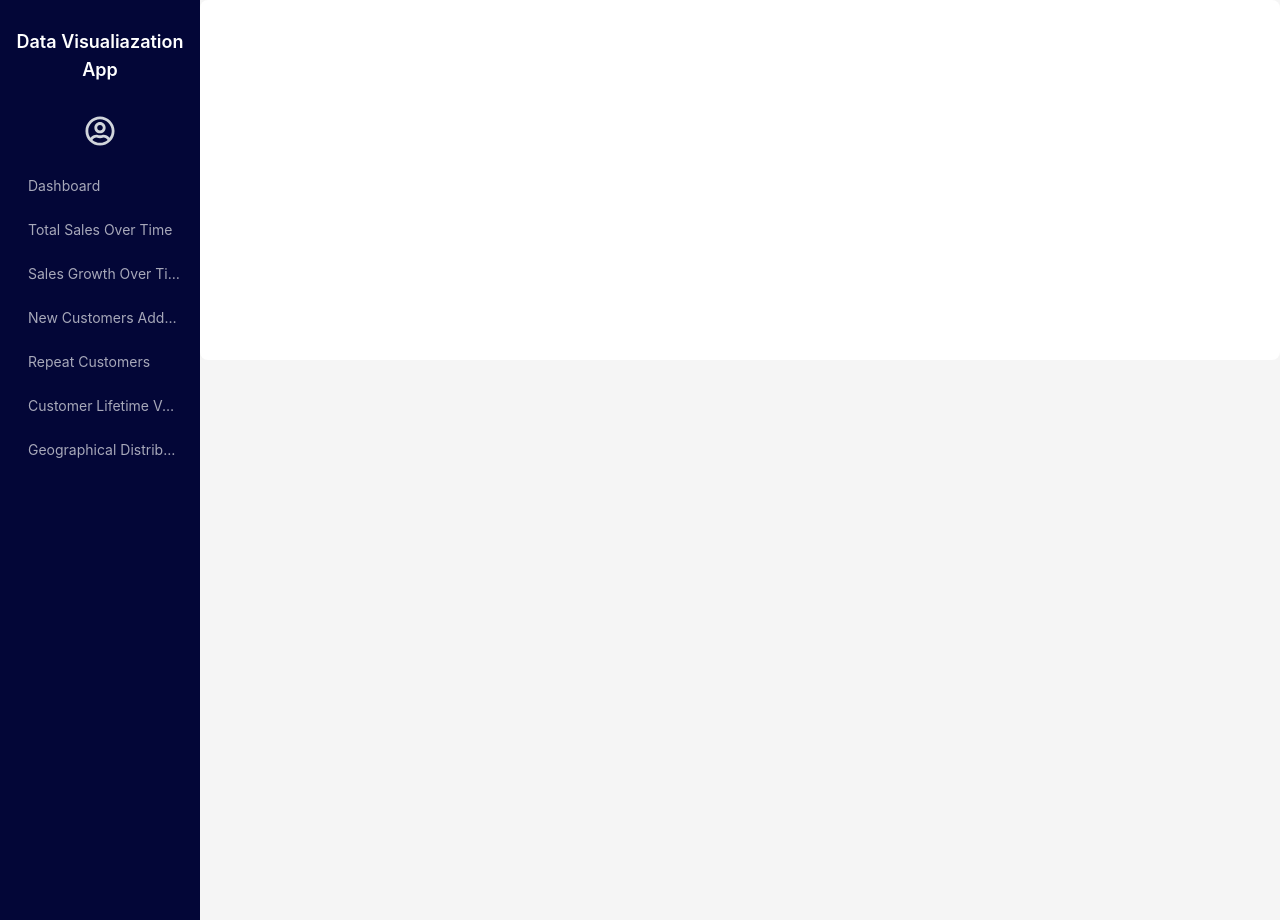
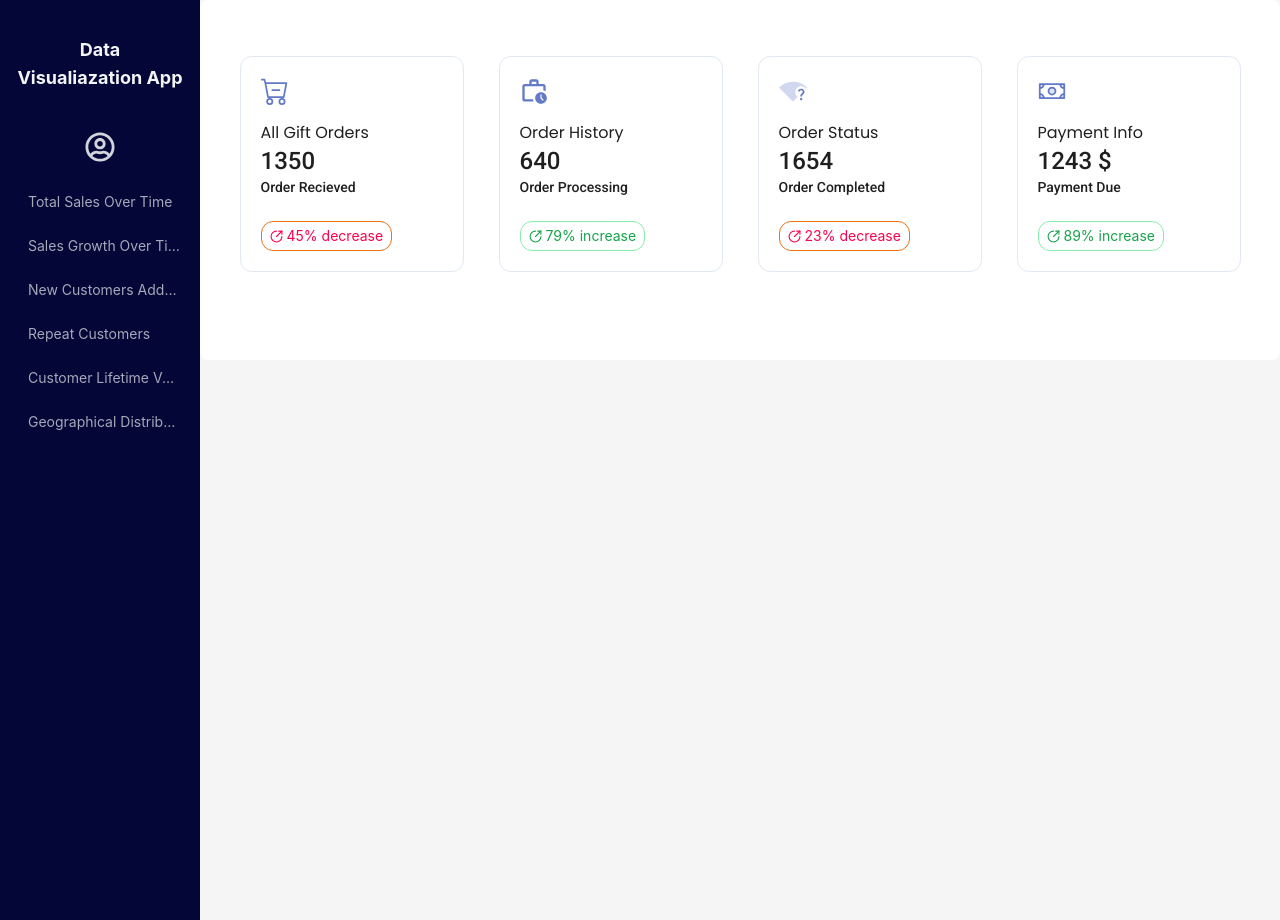
Before and after one commit to jubair-jx/data-visualization-application, a React (Vite) app in the folder Frontend/: page / in a window 1280 px wide. Built offline with nearby package versions, Linux system fonts and the light colour scheme.

Commit message:
frontend code updated

```diff
--- /dev/null
+++ b/Frontend/src/components/HomeStat/HomeStat.tsx
@@ -0,0 +1,58 @@
+import { BsCartDash } from "react-icons/bs";
+import {
+  MdOutlineWorkHistory,
+  MdSignalWifiStatusbarNotConnected,
+} from "react-icons/md";
+import { PiMoneyDuotone } from "react-icons/pi";
+import ShowProductStat from "./ShowHomeStat";
+
+const HomeStat = () => {
+  //Note : It's a Dummy Component for better showcase
+  const productStatData = [
+    {
+      icon: <BsCartDash fontSize={28} />,
+      statName: "All Gift Orders",
+      statCount: 1350,
+      statStatus: "Order Recieved",
+      profit: false,
+      profitStatus: "decrease",
+      percent: 45,
+    },
+    {
+      icon: <MdOutlineWorkHistory fontSize={28} />,
+      statName: "Order History",
+      statCount: 640,
+      statStatus: "Order Processing",
+      profitStatus: "increase",
+      profit: true,
+      percent: 79,
+    },
+    {
+      icon: <MdSignalWifiStatusbarNotConnected fontSize={28} />,
+      statName: "Order Status",
+      statCount: 1654,
+      statStatus: "Order Completed",
+      profitStatus: "decrease",
+      profit: false,
+      percent: 23,
+    },
+    {
+      icon: <PiMoneyDuotone fontSize={28} />,
+      statName: "Payment Info",
+      statCount: "1243 $",
+      profitStatus: "increase",
+      statStatus: "Payment Due",
+      profit: true,
+      percent: 89,
+    },
+  ];
+  return (
+    <section className="grid xl:grid-cols-4 lg:grid-cols-3 md:grid-cols-2 grid-cols-1 gap-1 mt-8 mb-6">
+      {productStatData?.map((data: object, index: number) => (
+        <ShowProductStat key={index} data={data} />
+      ))}
+    </section>
+  );
+};
+
+export default HomeStat;
--- /dev/null
+++ b/Frontend/src/components/HomeStat/ShowHomeStat.tsx
@@ -0,0 +1,68 @@
+import { LuArrowUpRightFromCircle } from "react-icons/lu";
+
+type propsTypes = {
+  data: any;
+};
+
+const ShowProductStat = ({ data }: propsTypes) => {
+  const {
+    icon,
+    statName,
+    statCount,
+    statStatus,
+    profit,
+    percent,
+    profitStatus,
+  } = data;
+  return (
+    <>
+      <section className="flex flex-wrap w-56 mx-auto flex-col gap-6 font-outfit border p-5 rounded-xl hover:translate-y-[-2px] duration-300 ease-in-out cursor-pointer">
+        <div className="flex flex-wrap flex-col gap-4">
+          <div className="">
+            <div className=" rounded-lg">
+              <span className="text-[#1e40afb2]">{icon}</span>
+            </div>
+          </div>
+          <div className="">
+            <p
+              style={{ fontFamily: "Poppins" }}
+              className="text-[16px] font-semi-bold"
+            >
+              {statName}
+            </p>
+            <div className=" gap-10  ">
+              <h2
+                style={{ fontFamily: "Roboto" }}
+                className=" font-medium text-2xl"
+              >
+                {statCount}
+              </h2>
+              <h2
+                style={{ fontFamily: "Roboto" }}
+                className=" font-medium text-sm"
+              >
+                {statStatus}
+              </h2>
+            </div>
+          </div>
+        </div>
+        <div className="flex flex-wrap items-end">
+          <div
+            className={`first-line flex flex-wrap items-center border ${
+              profit
+                ? "border-green-300 text-green-600"
+                : "border-[#EE7214] text-[#FF004D]"
+            }  px-2 py-1 rounded-xl text-sm gap-1`}
+          >
+            <span className="text-[13px]">
+              <LuArrowUpRightFromCircle />
+            </span>
+            <span>{percent}%</span> {profitStatus}
+          </div>
+        </div>
+      </section>
+    </>
+  );
+};
+
+export default ShowProductStat;
--- a/Frontend/src/components/layout/MainLayout.tsx
+++ b/Frontend/src/components/layout/MainLayout.tsx
@@ -1,5 +1,6 @@
 import { Layout, theme } from "antd";
-import { Outlet } from "react-router-dom";
+import { Outlet, useLocation } from "react-router-dom";
+import HomeStat from "../HomeStat/HomeStat";
 import SidebarLayout from "./SidebarLayout";
 
 const { Content } = Layout;
@@ -8,6 +9,9 @@ const MainLayout = () => {
   const {
     token: { colorBgContainer, borderRadiusLG },
   } = theme.useToken();
+
+  const location = useLocation();
+
   return (
     <Layout style={{ height: "115vh" }}>
       <SidebarLayout />
@@ -22,7 +26,7 @@ const MainLayout = () => {
               borderRadius: borderRadiusLG,
             }}
           >
-            <Outlet />
+            {location.pathname === "/" ? <HomeStat /> : <Outlet />}
           </div>
         </Content>
       </Layout>
--- a/Frontend/src/components/layout/SidebarLayout.tsx
+++ b/Frontend/src/components/layout/SidebarLayout.tsx
@@ -3,6 +3,7 @@ import { FaRegUserCircle } from "react-icons/fa";
 import { routePaths } from "@/routes/routePath";
 import { sideBarItemsGenerators } from "@/utils/sideBarItemsGenerators";
 import { Layout, Menu } from "antd";
+import { Link } from "react-router-dom";
 
 const { Sider } = Layout;
 
@@ -24,8 +25,11 @@ const SidebarLayout = () => {
     >
       <div className="demo-logo-vertical" />
 
-      <div className=" p-2 text-center mt-5 font-semibold text-lg text-white">
-        <h1>Data Visualiazation App</h1>
+      <div className="  p-4 text-center mt-5 font-bold text-lg text-gray-100">
+        {" "}
+        <Link className=" hover:text-gray-200" to={"/"}>
+          <h1 className="">Data Visualiazation App</h1>
+        </Link>
       </div>
 
       <div className=" mb-4">
@@ -42,7 +46,11 @@ const SidebarLayout = () => {
         mode="inline"
         defaultSelectedKeys={["4"]}
         items={sideItems}
-        style={{ background: "#030637" }}
+        style={{
+          background: "#030637",
+          color: "#fff",
+          fontWeight: "normal",
+        }}
       />
     </Sider>
   );
--- a/Frontend/src/routes/routePath.tsx
+++ b/Frontend/src/routes/routePath.tsx
@@ -1,5 +1,4 @@
 import CLVCohorts from "@/pages/CLVCohorts/CLVCohorts";
-import Dashboard from "@/pages/Dashboard/Dashboard";
 import GeographicalDistribution from "@/pages/GeographicalDistribution/GeographicalDistribution";
 import NewCustomers from "@/pages/NewCustomers/NewCustomers";
 import RepeatCustomer from "@/pages/RepeatCustomer/RepeatCustomer";
@@ -7,11 +6,6 @@ import SalesGrowth from "@/pages/SalesGrowth/SalesGrowth";
 import TotalSalesOverTime from "@/pages/TotalSalesOverTime/TotalSalesOverTime";
 
 export const routePaths = [
-  {
-    name: "Dashboard",
-    path: "dashboard",
-    element: <Dashboard />,
-  },
   {
     name: "Total Sales Over Time",
     path: "total-sales",
```
